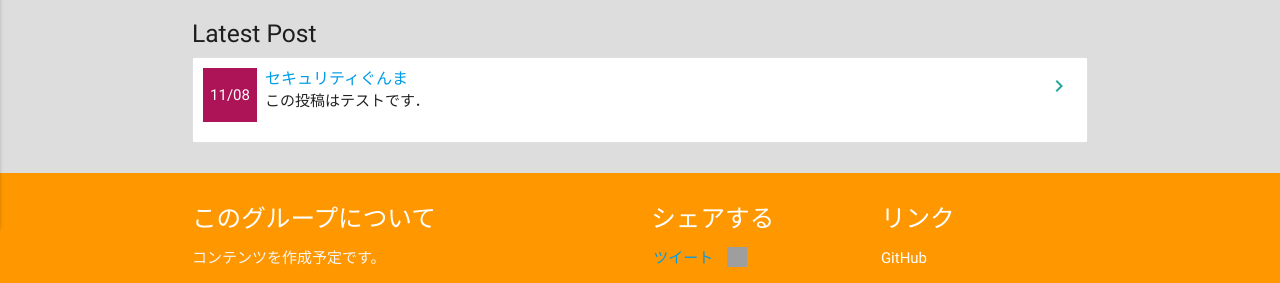
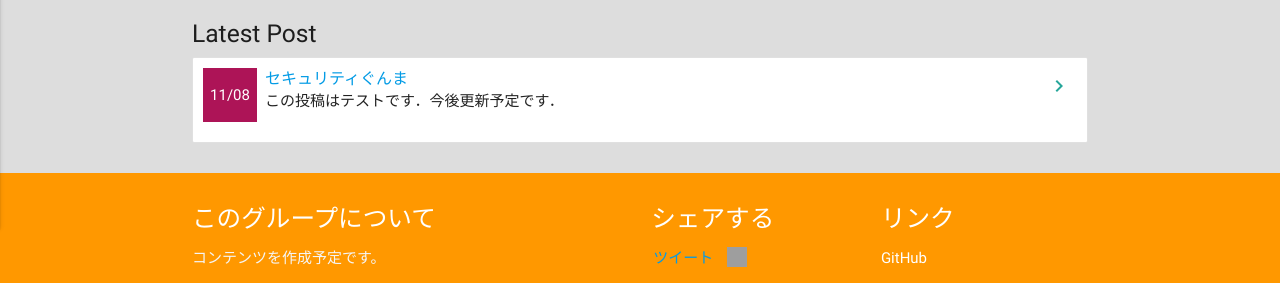
Before and after one commit to security-gunma/security.gunma.jp, a Jekyll site: the page built from index.md, in a window 1280 px wide. Shown: the part 732-1015 px from the top of the page. Built offline with Jekyll 4.4.1, drawn with Linux system fonts in a browser that asks for light colours; comment, search, counter and statistics services are not loaded; grey boxes are pictures that could not be loaded.

```diff
--- a/_posts/2017-11-08-hello-world.md
+++ b/_posts/2017-11-08-hello-world.md
@@ -2,4 +2,4 @@
 layout: post
 title: セキュリティぐんま
 ---
-この投稿はテストです．
+この投稿はテストです．今後更新予定です．
```
